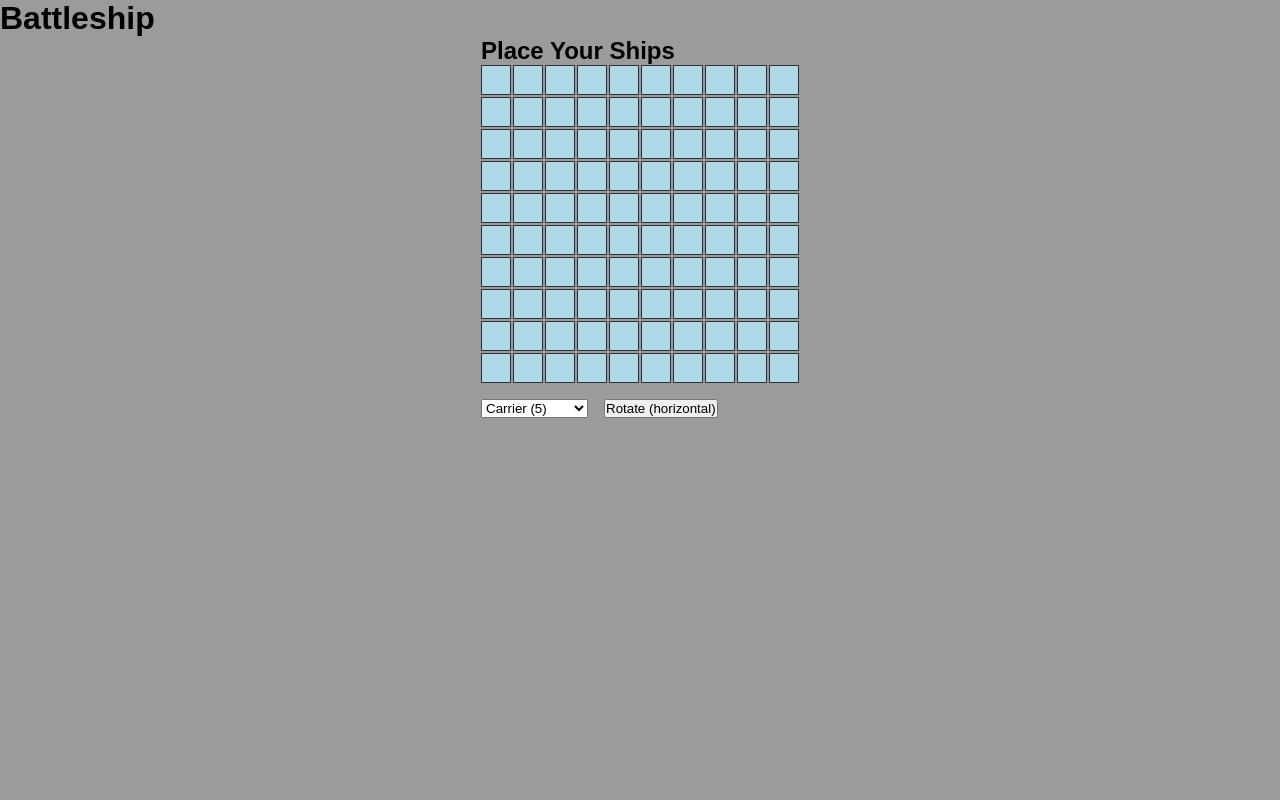
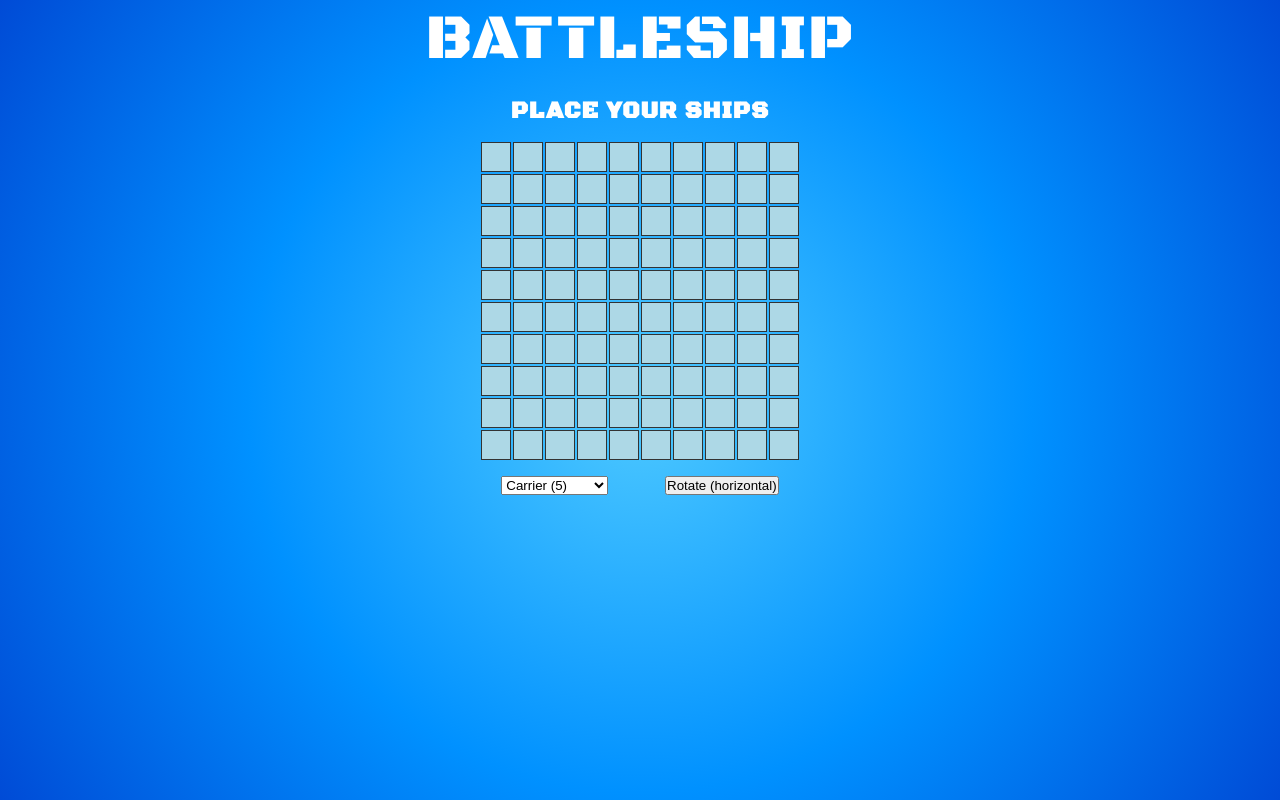
Before and after one commit to williamandrews2/Battleship, a website built with webpack: page src/template.html in a window 1280 px wide. Built offline with nearby package versions, Linux system fonts and the light colour scheme.

Commit message:
Added new font, added new background, styling changes.

```diff
--- a/src/gameboard.css
+++ b/src/gameboard.css
@@ -6,6 +6,18 @@
 #gameboard-wrapper {
   display: flex;
   justify-content: space-around;
+}
+
+.gameboard-container {
+  text-align: center;
+  color: var(--font-color);
+  letter-spacing: 1px;
+  font-weight: lighter;
+  text-transform: uppercase;
+}
+
+.gameboard-container h2 {
+  margin: 1rem 0px;
 }
 
 .gameboard {
@@ -42,5 +54,6 @@
 .setup-controls {
   margin-top: 1rem;
   display: flex;
+  justify-content: space-around;
   gap: 1rem;
 }
--- a/src/styles.css
+++ b/src/styles.css
@@ -5,15 +5,35 @@
 }
 
 :root {
-  font-family: sans-serif;
+  font-family: "Black Ops One", sans-serif;
+  --font-color: white;
 }
 
 html {
-  background-color: rgb(155, 155, 155);
+  background: #4fcaff;
+  background: radial-gradient(
+    circle,
+    rgba(79, 202, 255, 1) 0%,
+    rgba(0, 145, 255, 1) 52%,
+    rgba(0, 75, 214, 1) 100%
+  );
 }
 
 button {
   cursor: pointer;
+}
+
+.main-container h1 {
+  font-size: 4rem;
+  text-align: center;
+  color: var(--font-color);
+  letter-spacing: 1px;
+  font-weight: lighter;
+  text-transform: uppercase;
+}
+
+.main-container {
+  min-height: 100vh;
 }
 
 #thinking-message {
--- a/src/template.html
+++ b/src/template.html
@@ -3,6 +3,10 @@
   <head>
     <meta charset="UTF-8" />
     <meta name="viewport" content="width=device-width, initial-scale=1.0" />
+    <link
+      href="https://fonts.googleapis.com/css2?family=Black+Ops+One&display=swap"
+      rel="stylesheet"
+    />
     <link rel="icon" href="./images/battle-icon.png" />
     <link rel="stylesheet" href="styles.css" />
     <title>Battleship</title>
```
